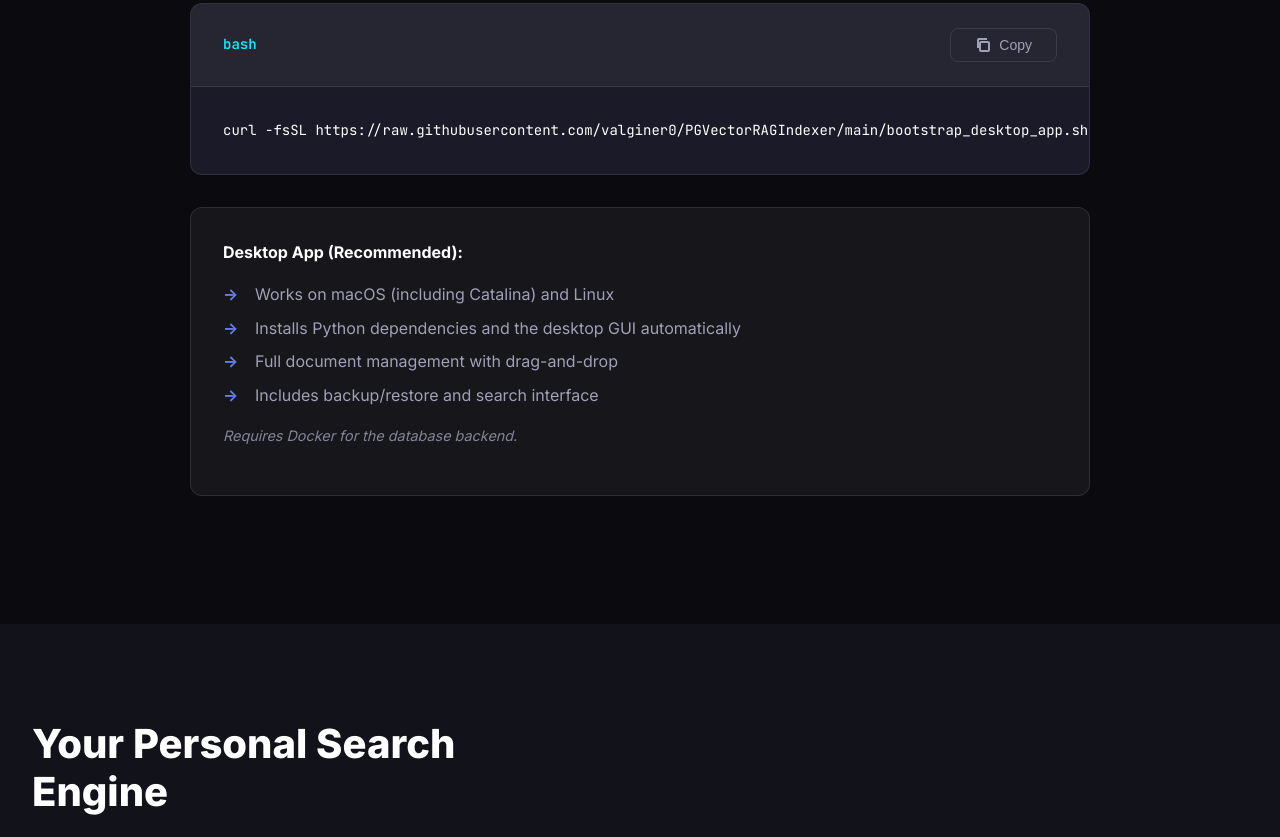
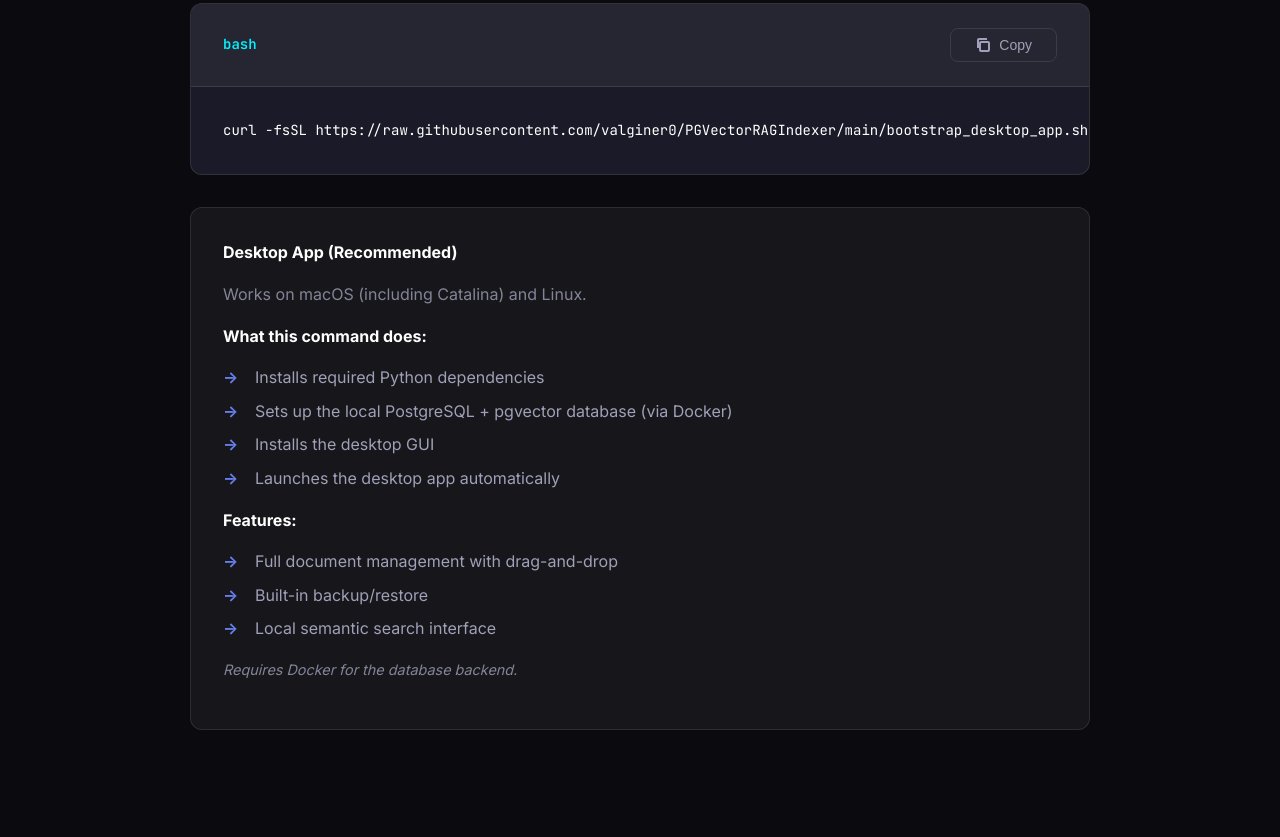
Before and after one commit to valginer0/PGVectorRAGIndexerWebsite, a website built with Vite: page index.html in a window 1280 px wide. Shown: the part 4540-5377 px from the top of the page. Built offline with nearby package versions, Linux system fonts and the light colour scheme; no server answers; files whose address does not match are found by name.

Commit message:
Polish quickstart tabs with detailed descriptions
Both macOS/Linux and Windows tabs now have:
- 'What this command does' with step-by-step list
- 'Features' section with key capabilities
- Consistent Docker requirement note at bottom

```diff
--- a/index.html
+++ b/index.html
@@ -372,13 +372,24 @@
             <pre><code>curl -fsSL https://raw.githubusercontent.com/valginer0/PGVectorRAGIndexer/main/bootstrap_desktop_app.sh | bash</code></pre>
           </div>
           <div class="quickstart-info">
-            <p><strong>Desktop App (Recommended):</strong></p>
+            <p><strong>Desktop App (Recommended)</strong></p>
+            <p style="opacity: 0.8; margin-bottom: 1rem;">Works on macOS (including Catalina) and Linux.</p>
+
+            <p><strong>What this command does:</strong></p>
             <ul>
-              <li>Works on macOS (including Catalina) and Linux</li>
-              <li>Installs Python dependencies and the desktop GUI automatically</li>
+              <li>Installs required Python dependencies</li>
+              <li>Sets up the local PostgreSQL + pgvector database (via Docker)</li>
+              <li>Installs the desktop GUI</li>
+              <li>Launches the desktop app automatically</li>
+            </ul>
+
+            <p style="margin-top: 1rem;"><strong>Features:</strong></p>
+            <ul>
               <li>Full document management with drag-and-drop</li>
-              <li>Includes backup/restore and search interface</li>
+              <li>Built-in backup/restore</li>
+              <li>Local semantic search interface</li>
             </ul>
+
             <p style="margin-top: 1rem; font-size: 0.9rem; opacity: 0.8;">
               <em>Requires Docker for the database backend.</em>
             </p>
@@ -432,14 +443,27 @@
             <pre><code>irm https://raw.githubusercontent.com/valginer0/PGVectorRAGIndexer/main/bootstrap_desktop_app.ps1 | iex</code></pre>
           </div>
           <div class="quickstart-info">
-            <p><strong>Desktop App (Recommended):</strong></p>
+            <p><strong>Desktop App (Recommended)</strong></p>
+            <p style="opacity: 0.8; margin-bottom: 1rem;">Native Windows application with one-click launch.</p>
+
+            <p><strong>What this command does:</strong></p>
             <ul>
-              <li>Installs Python, PySide6, and Docker dependencies automatically</li>
-              <li>Native Windows interface with One-Click Launch icon</li>
-              <li>Includes full backup/restore and document management</li>
+              <li>Installs required Python dependencies</li>
+              <li>Sets up the local PostgreSQL + pgvector database (via Docker)</li>
+              <li>Installs the desktop GUI</li>
+              <li>Creates a desktop shortcut for easy launch</li>
+              <li>Launches the desktop app automatically</li>
             </ul>
+
+            <p style="margin-top: 1rem;"><strong>Features:</strong></p>
+            <ul>
+              <li>Full document management with drag-and-drop</li>
+              <li>Built-in backup/restore</li>
+              <li>Local semantic search interface</li>
+            </ul>
+
             <p style="margin-top: 1rem; font-size: 0.9rem; opacity: 0.8;">
-              <em>Prefer headless Docker? Use <code>docker-run.ps1</code> instead.</em>
+              <em>Requires Docker for the database backend.</em>
             </p>
           </div>
         </div>
```
